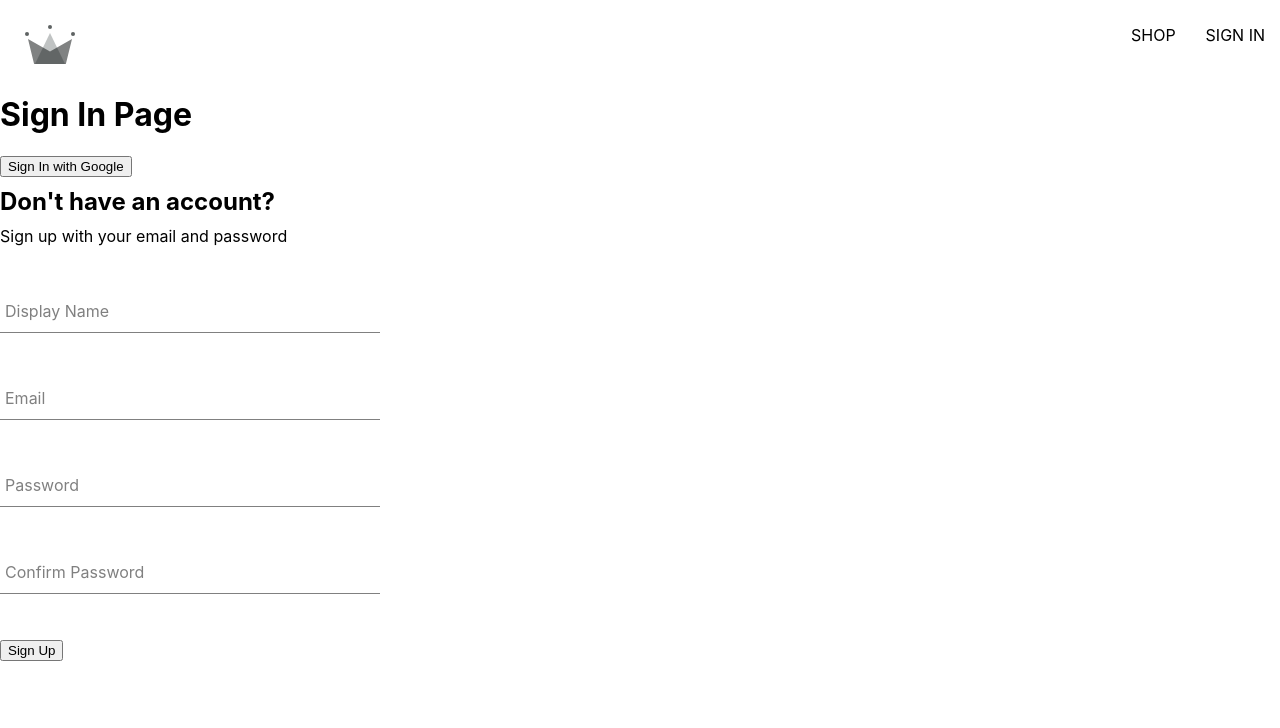
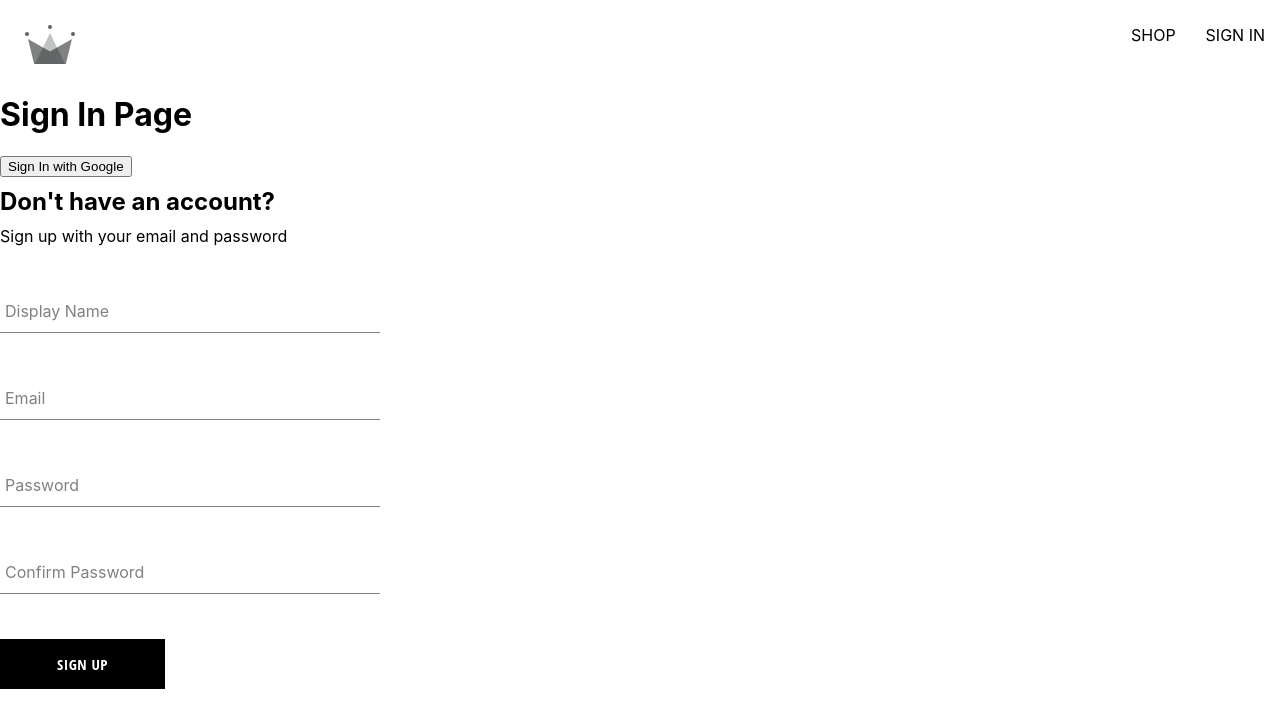
Before and after one commit to ralphsulit/crwn-clothing, a React (Create React App) app: page /sign-in in a window 1280 px wide. Shown: the top 728 px of the page. Built offline with nearby package versions, Linux system fonts and the light colour scheme.

Commit message:
created button component

```diff
--- /dev/null
+++ b/src/components/button/button.jsx
@@ -0,0 +1,20 @@
+import './button.scss';
+
+const BUTTON_TYPE_CLASSES = {
+  google: 'google-sign-in',
+  inverted: 'inverted',
+};
+
+
+const Button = ({ children, buttonType, ...otherProps }) => {
+  return (
+    <button
+      className={`button-container ${BUTTON_TYPE_CLASSES[buttonType]}`}
+      {...otherProps}
+    >
+      {children}
+    </button>
+  );
+};
+
+export default Button;
--- /dev/null
+++ b/src/components/button/button.scss
@@ -0,0 +1,46 @@
+.button-container {
+  min-width: 165px;
+  width: auto;
+  height: 50px;
+  letter-spacing: 0.5px;
+  line-height: 50px;
+  padding: 0 35px 0 35px;
+  font-size: 15px;
+  background-color: black;
+  color: white;
+  text-transform: uppercase;
+  font-family: 'Open Sans Condensed';
+  font-weight: bolder;
+  border: none;
+  cursor: pointer;
+  display: flex;
+  justify-content: center;
+
+  &:hover {
+    background-color: white;
+    color: black;
+    border: 1px solid black;
+  }
+
+  &.google-sign-in {
+    background-color: #4285f4;
+    color: white;
+
+    &:hover {
+      background-color: #357ae8;
+      border: none;
+    }
+  }
+
+  &.inverted {
+    background-color: white;
+    color: black;
+    border: 1px solid black;
+
+    &:hover {
+      background-color: black;
+      color: white;
+      border: none;
+    }
+  }
+}
--- a/src/routes/sign-up-form/sign-up-form.jsx
+++ b/src/routes/sign-up-form/sign-up-form.jsx
@@ -1,7 +1,7 @@
 import { useState } from 'react';
 import { createAuthUserWithEmailAndPassword, createUserDocumentFromAuth } from '../../utils/firebase/firebase';
 import FormInput from '../../components/form-input/form-input';
-
+import Button from '../../components/button/button';
 import './sign-up-form.scss';
 
 const deafaultFormFields = {
@@ -68,7 +68,7 @@
         <FormInput label='Password' type="password" onChange={handleChange} name='password' value={password} required />
 
         <FormInput label='Confirm Password' type="password" onChange={handleChange} name='confirmPassword' value={confirmPassword} required />
-        <button type="submit">Sign Up</button>
+        <Button type="submit">Sign Up</Button>
       </form>
     </div>
   );
```
